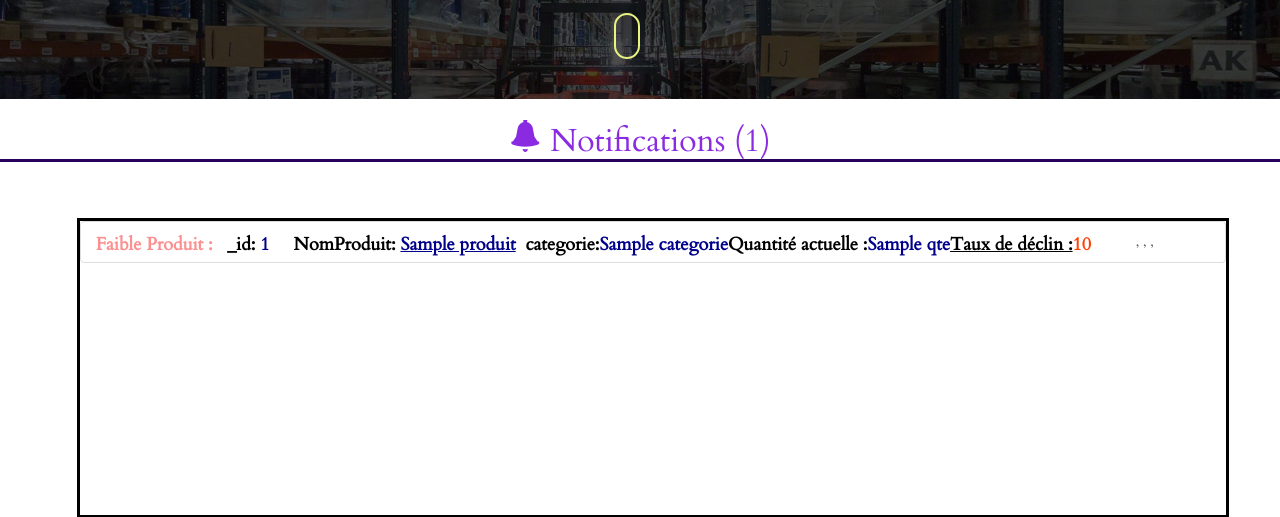
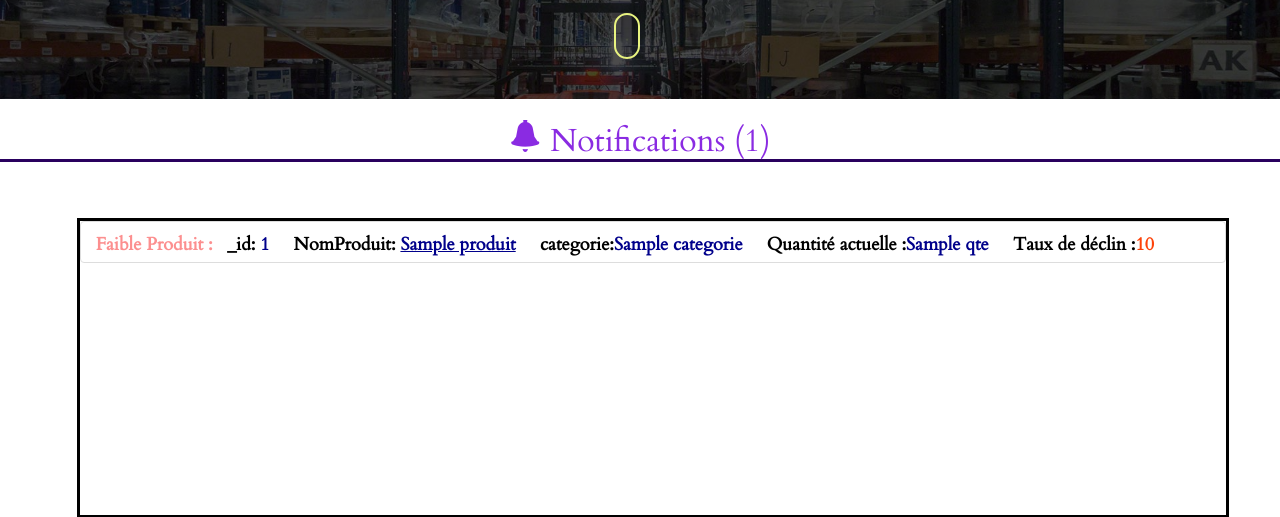
Before and after one commit to Abdellah-05/Gestion_Stock, a Flask app: page /ourStock in a window 1280 px wide. Shown: the part 451-968 px from the top of the page. Run offline with Flask 2, Linux system fonts and the light colour scheme; the visitor is signed in with stand-in values (Sample User, id 1); a database or web service that is not in the repository returns one stand-in record (values such as "Sample title"); some libraries are stand-ins or nearby versions.

Commit message:
je_ss_pas

```diff
--- a/static/css/home.css
+++ b/static/css/home.css
@@ -136,6 +136,7 @@
     margin-left: 6%;
     overflow-x: hidden;
     overflow-y: initial;
+
   }
 
   *, *:before, *:after{
--- a/templates/home.html
+++ b/templates/home.html
@@ -62,7 +62,13 @@
     <div id="notif" class="sec03" >
         <ul>
         {% for e in faibless %}
-                <a class="list-group-item list-group-item-action btn" href="produit/{{e['_id']}}" target="_blank"> <b style="color: rgb(252, 143, 143); font-size: large; float:left;">Faible Produit :&nbsp;&nbsp;&nbsp;</b> <b style="color: rgb(0, 0, 0); font-size: large; float:left;">_id:&nbsp;</b> <b style="color: darkblue; font-size: large; float:left;">{{e['_id']}} </b>, <b style="color:rgb(0, 0, 0); font-size: large; float:left;"> &nbsp;&nbsp;&nbsp;&nbsp;&nbsp;NomProduit:&nbsp;</b>  <b style="color: darkblue; font-size: large; text-decoration: underline;float:left;">{{e['nomProduit']}}</b> , <b style="color:rgb(0, 0, 0); font-size: large;float:left;"> &nbsp;&nbsp;categorie: </b> <b style="color: darkblue; font-size: large;float: left;">{{e['categorie']}}</b> , <b style="color: rgb(0, 0, 0); font-size: large;float: left;"> Quantité actuelle : </b> <b style="color: darkblue; font-size: large; float: left;">{{e['Qte']}}</b> &nbsp;&nbsp; <b style="color: rgb(0, 0, 0); font-size: large; text-decoration: underline; float: left;">Taux de déclin : </b>  <b style="color: rgb(253, 67, 10); font-size: large;float: left;">{{e['Qte'] - 50}}</b></a>
+                <a class="list-group-item list-group-item-action btn" href="produit/{{e['_id']}}" target="_blank">
+                    <b style="color: rgb(252, 143, 143); font-size: large; float:left;">Faible Produit :&nbsp;&nbsp;&nbsp;</b>
+                    <b style="color: rgb(0, 0, 0); font-size: large; float:left;">_id:&nbsp;</b><b style="color: darkblue; font-size: large; float:left;">{{e['_id']}}</b>
+                    <b style="color:rgb(0, 0, 0); font-size: large; float:left;"> &nbsp;&nbsp;&nbsp;&nbsp;&nbsp;NomProduit:&nbsp;</b><b style="color: darkblue; font-size: large; text-decoration: underline;float:left;">{{e['nomProduit']}}</b>
+                    <b style="color:rgb(0, 0, 0); font-size: large;float:left;"> &nbsp;&nbsp;&nbsp;&nbsp;&nbsp;categorie: </b><b style="color: darkblue; font-size: large;float: left;">{{e['categorie']}}</b>
+                    <b style="color: rgb(0, 0, 0); font-size: large;float: left;"> &nbsp;&nbsp;&nbsp;&nbsp;&nbsp;Quantité actuelle : </b><b style="color: darkblue; font-size: large; float: left;">{{e['Qte']}}</b>&nbsp;&nbsp;
+                    <b style="color: rgb(0, 0, 0); font-size: large; float: left;"> &nbsp;&nbsp;&nbsp;&nbsp;&nbsp;Taux de déclin : </b><b style="color: rgb(253, 67, 10); font-size: large;float: left;">{{e['Qte'] - 50}}</b></a>
         {% endfor %}
         </ul>
     </div>
```
